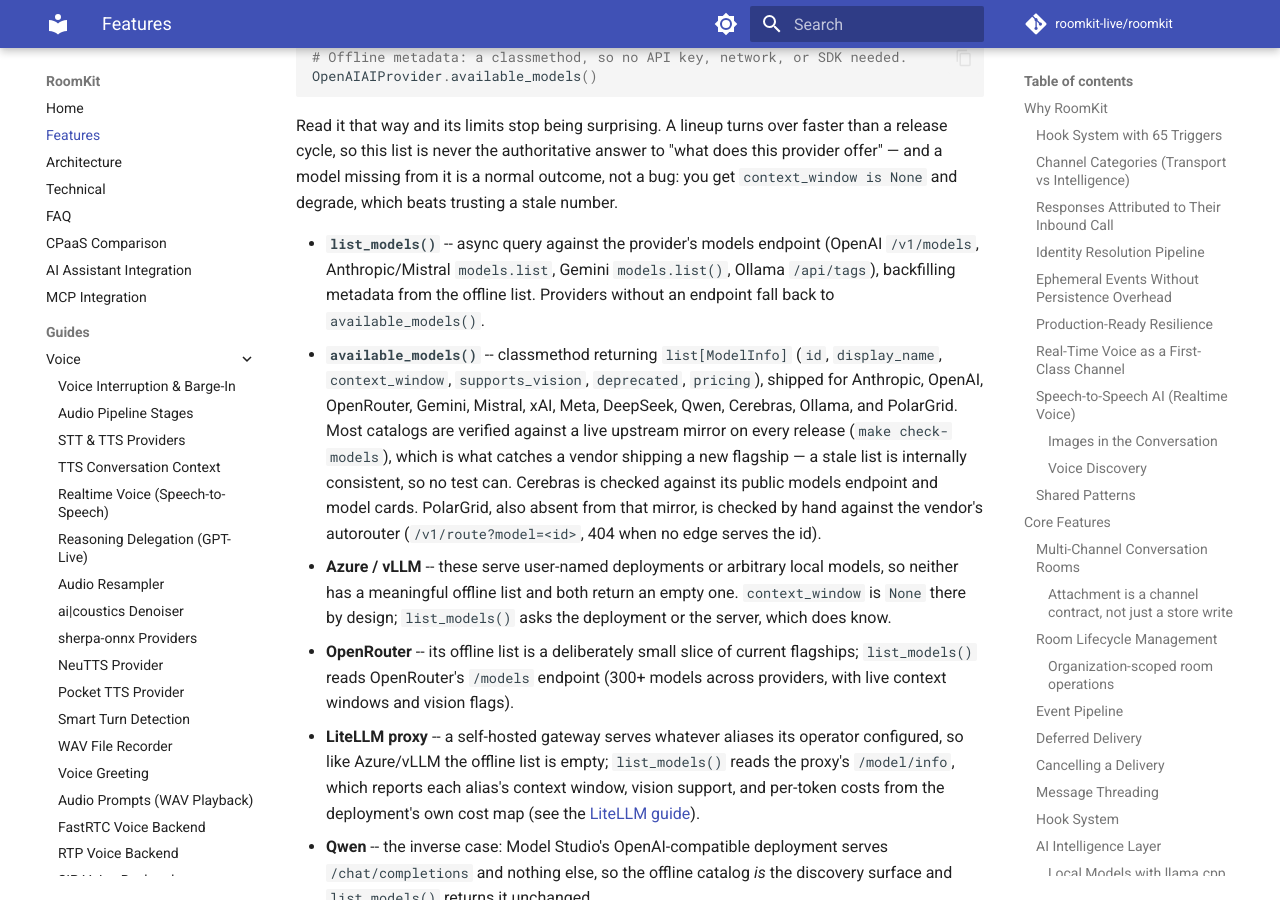
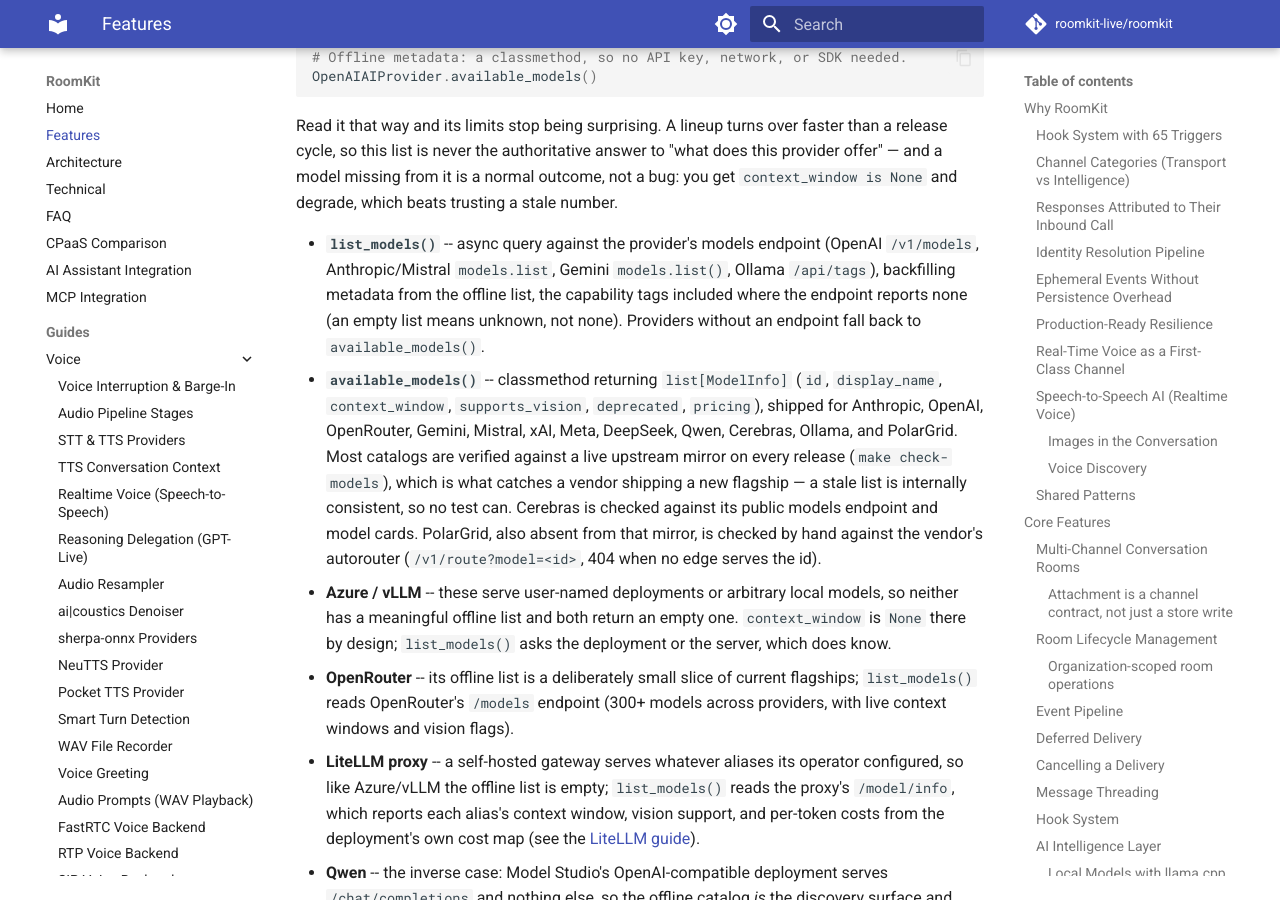
Before and after one commit to roomkit-live/roomkit-docs, an MkDocs documentation site: the page built from docs/features.md, in a window 1280 px wide and 900 px high, scrolled down 22106 px. Built offline with MkDocs 1.6.1 and Material for MkDocs 9.7.7, drawn with Linux system fonts in a browser that asks for light colours; comment, search, counter and statistics services are not loaded.

Commit message:
docs(ai): list_models backfills capability tags, PolarGrid's speech models are tagged and its errors keep their status (RMK-389)

```diff
--- a/docs/features.md
+++ b/docs/features.md
@@ -755,8 +755,10 @@ trusting a stale number.
 
 - **`list_models()`** -- async query against the provider's models endpoint
   (OpenAI `/v1/models`, Anthropic/Mistral `models.list`, Gemini `models.list()`,
-  Ollama `/api/tags`), backfilling metadata from the offline list. Providers
-  without an endpoint fall back to `available_models()`.
+  Ollama `/api/tags`), backfilling metadata from the offline list, the
+  capability tags included where the endpoint reports none (an empty list
+  means unknown, not none). Providers without an endpoint fall back to
+  `available_models()`.
 - **`available_models()`** -- classmethod returning `list[ModelInfo]`
   (`id`, `display_name`, `context_window`, `supports_vision`, `deprecated`,
   `pricing`), shipped for Anthropic, OpenAI, OpenRouter, Gemini, Mistral, xAI,
```
Also changed, not shown: docs/guides/polargrid.md (+13 -12 lines).
